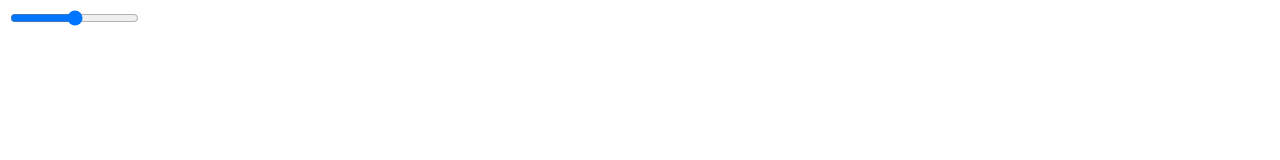
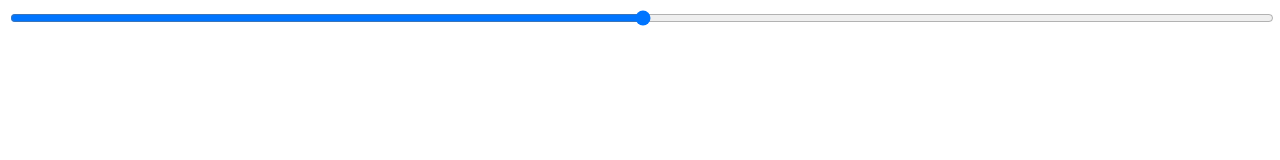
Before and after one commit to tshr/theremin, a plain HTML site: page index.html in a window 1280 px wide. Drawn offline with Linux system fonts and the light colour scheme.

Commit message:
slide width

```diff
--- a/index.html
+++ b/index.html
@@ -2,6 +2,11 @@
 <html>
 <head>
   <script type="text/javascript" src="theremin.js"></script>
+  <style>
+    #theremin_slider {
+      width: 100%;
+    }
+  </style>
 </head>
 <body>
   <input id="theremin_slider" type="range" name="points" min="1" max="1000">
```
